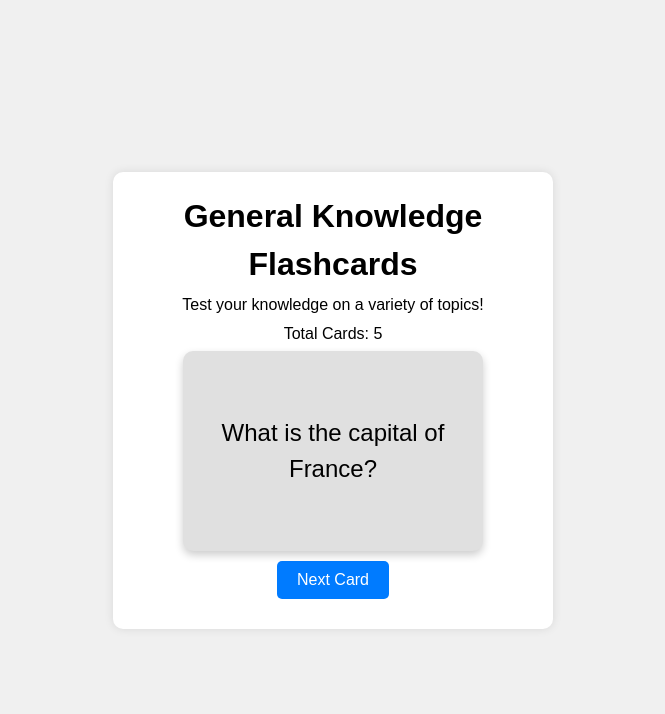
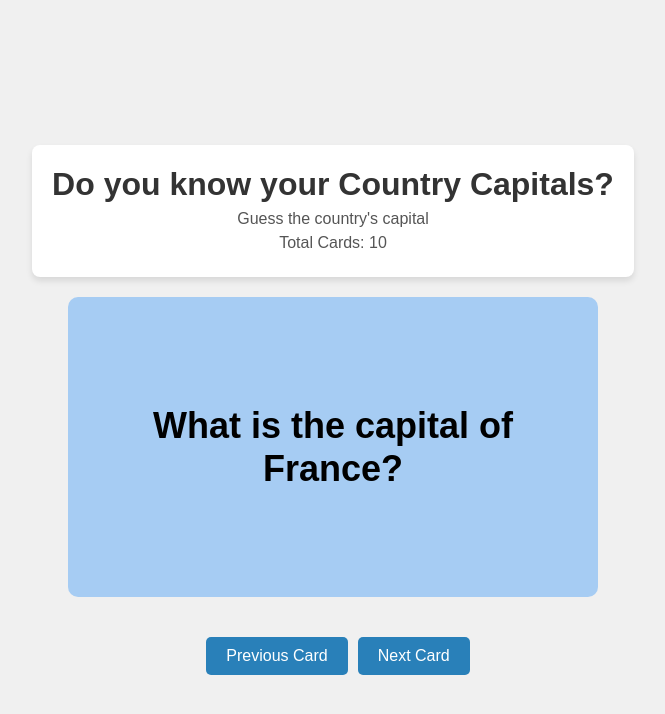
Before and after one commit to 2bTwist/Flashcards, a React (Vite) app: page / in a window 1280 px wide. Shown: the top 714 px of the page, without its empty margins (307-972 px from the left). Built offline with nearby package versions, Linux system fonts and the light colour scheme.

Commit message:
Implemented Back Button, Added styling

```diff
--- a/src/App.css
+++ b/src/App.css
@@ -1,3 +1,4 @@
+/* src/App.css */
 body {
     font-family: Arial, sans-serif;
     display: flex;
@@ -8,37 +9,28 @@ body {
     background-color: #f0f0f0;
   }
 
-.app {
+  .app-container {
     text-align: center;
-  background: white;
-  padding: 20px;
-  border-radius: 10px;
-  box-shadow: 0 0 10px rgba(0, 0, 0, 0.1);
-  width: 100%;
-  max-width: 400px; /* Limit the width for better centering */
+    margin-top: 20px;
   }
 
-.card-set-info h1 {
-  margin: 0;
-  font-size: 2em;
+  .flashcard-container {
+    margin: 20px auto;
   }
 
-.card-set-info p {
-  margin: 5px 0;
+  .button {
+    margin-left: 10px;
+    margin-top: 20px;
+    padding: 10px 20px;
+    font-size: 16px;
+    background-color: #2980b9;
+    color: white;
+    border: none;
+    border-radius: 5px;
+    cursor: pointer;
+    transition: background-color 0.3s ease;
   }
 
-
-.next-button {
-  margin: 10px;
-  padding: 10px 20px;
-  font-size: 1em;
-  border: none;
-  border-radius: 5px;
-  background: #007bff;
-  color: white;
-  cursor: pointer;
+  .button:hover {
+    background-color: #1a5276;
   }
-
-.next-button:hover {
-  background: #0056b3;
-}
--- a/src/App.jsx
+++ b/src/App.jsx
@@ -1,32 +1,54 @@
-import { useState } from 'react';
+// src/App.jsx
+import React, { useState } from 'react';
+import Flashcard from './components/Flashcard';
 import { cards } from './data/cards';
-import CardSetInfo from './components/CardSetInfo';
-import Card from './components/Card';
-import NextButton from './components/NextButton';
+import FlashCardInfo from './components/FlashCardInfo';
 import './App.css';
 
-const App = () => {
-  const [currentCardIndex, setCurrentCardIndex] = useState(0);
+function App() {
+  const [currentIndex, setCurrentIndex] = useState(0);
 
-  const getRandomCardIndex = () => {
-    return Math.floor(Math.random() * cards.length);
-  };
+  const [prevIndex, setPrevIndex] = useState(currentIndex);
 
-  const handleNextCard = () => {
-    setCurrentCardIndex(getRandomCardIndex());
-  };
+  const handleNext = () =>{
+    setPrevIndex(currentIndex);
+    let nextIndex = Math.floor(Math.random() * (cards.length))
+
+    while(currentIndex === nextIndex){
+      nextIndex = Math.floor(Math.random() * (cards.length))
+    }
+
+    setCurrentIndex(nextIndex)
+  }
+
+  const handlePrevious = () => {
+    setCurrentIndex(prevIndex)
+  }
 
   return (
-    <div className="app">
-      <CardSetInfo
-        title="General Knowledge Flashcards"
-        description="Test your knowledge on a variety of topics!"
+    <div className="app-container">
+      <FlashCardInfo
+        title="Do you know your Country Capitals?"
+        description="Guess the country's capital"
         totalCards={cards.length}
       />
-      <Card card={cards[currentCardIndex]} />
-      <NextButton onClick={handleNextCard} />
+      <div className="flashcard-container">
+        <Flashcard card={cards[currentIndex]} key={currentIndex} />
+      </div>
+      <button
+        onClick={handlePrevious}
+        className="button"
+      >
+        Previous Card
+      </button>
+      <button
+        onClick={handleNext}
+        className="button"
+      >
+        Next Card
+      </button>
     </div>
   );
-};
+}
 
 export default App;
--- a/src/components/Card.css
+++ /dev/null
@@ -1,44 +0,0 @@
-.card {
-    width: 300px;
-    height: 200px;
-    perspective: 1000px;
-    justify-self: center;
-    cursor: pointer;
-  }
-
-  .card-inner {
-    width: 100%;
-    height: 100%;
-    position: relative;
-    transform-style: preserve-3d;
-    transition: transform 0.6s;
-  }
-
-  .card.flipped .card-inner {
-    transform: rotateY(180deg);
-  }
-
-  .card-front,
-  .card-back {
-    width: 100%;
-    height: 100%;
-    position: absolute;
-    backface-visibility: hidden;
-    display: flex;
-    justify-content: center;
-    align-items: center;
-    border-radius: 10px;
-    box-shadow: 0 4px 8px rgba(0, 0, 0, 0.2);
-    font-size: 1.5em;
-    text-align: center;
-  }
-
-  .card-front {
-    background-color: #e0e0e0;
-  }
-
-  .card-back {
-    background-color: #007bff;
-    color: white;
-    transform: rotateY(180deg);
-  }
--- a/src/components/Card.jsx
+++ /dev/null
@@ -1,27 +0,0 @@
-import { useState } from 'react';
-import './Card.css'; // Import the CSS for flipping animation
-
-const Card = ({ card }) => {
-  const [showAnswer, setShowAnswer] = useState(false);
-  const [isFlipped, setIsFlipped] = useState(false);
-
-  const handleClick = () => {
-    setIsFlipped(!isFlipped);
-    setTimeout(() => setShowAnswer(!showAnswer), 150); // Delay to sync with flip animation
-  };
-
-  return (
-    <div className={`card ${isFlipped ? 'flipped' : ''}`} onClick={handleClick}>
-      <div className="card-inner">
-        <div className="card-front">
-          {card.question}
-        </div>
-        <div className="card-back">
-          {card.answer}
-        </div>
-      </div>
-    </div>
-  );
-};
-
-export default Card;
--- a/src/components/CardSetInfo.jsx
+++ /dev/null
@@ -1,11 +0,0 @@
-const CardSetInfo = ({ title, description, totalCards }) => {
-    return (
-      <div className="card-set-info">
-        <h1>{title}</h1>
-        <p>{description}</p>
-        <p>Total Cards: {totalCards}</p>
-      </div>
-    );
-};
-
-  export default CardSetInfo;
--- /dev/null
+++ b/src/components/FlashCardInfo.jsx
@@ -0,0 +1,15 @@
+// src/components/FlashCardInfo.jsx
+import React from 'react';
+import '../styles/FlashCardInfo.css';
+
+function FlashCardInfo({ title, description, totalCards }) {
+  return (
+    <div className="flashcard-info">
+      <h1>{title}</h1>
+      <p>{description}</p>
+      <p>Total Cards: {totalCards}</p>
+    </div>
+  );
+}
+
+export default FlashCardInfo;
--- /dev/null
+++ b/src/components/Flashcard.jsx
@@ -0,0 +1,21 @@
+import { useState } from "react";
+import "../styles/Flashcard.css";
+
+function Flashcard({ card }) {
+    const [isFlipped, setIsFlipped] = useState(false);
+
+    return (
+        <div className="flip-card" onClick={() => setIsFlipped(!isFlipped)}>
+            <div className={`flip-card-inner ${isFlipped ? "flipped" : ""}`}>
+                <div className="flip-card-front">
+                    <h2>{card.question}</h2>
+                </div>
+                <div className="flip-card-back">
+                    <h2>{card.answer}</h2>
+                </div>
+            </div>
+        </div>
+    );
+}
+
+export default Flashcard;
--- a/src/components/NextButton.jsx
+++ /dev/null
@@ -1,9 +0,0 @@
-const NextButton = ({ onClick }) => {
-    return (
-        <button className="next-button" onClick={onClick}>
-          Next Card
-        </button>
-    );
-  };
-
-export default NextButton;
--- a/src/data/cards.js
+++ b/src/data/cards.js
@@ -1,7 +1,42 @@
 export const cards = [
-    { question: "What is the capital of France?", answer: "Paris" },
-    { question: "What is 2 + 2?", answer: "4" },
-    { question: "What is the largest planet in our solar system?", answer: "Jupiter" },
-    { question: "What is the chemical symbol for water?", answer: "H2O" },
-    { question: "Who wrote 'To Kill a Mockingbird'?", answer: "Harper Lee" }
-  ];
+  {
+    question: "What is the capital of France?",
+    answer: "Paris"
+  },
+  {
+    question: "What is the capital of Germany?",
+    answer: "Berlin"
+  },
+  {
+    question: "What is the capital of Italy?",
+    answer: "Rome"
+  },
+  {
+    question: "What is the capital of Spain?",
+    answer: "Madrid"
+  },
+  {
+    question: "What is the capital of Portugal?",
+    answer: "Lisbon"
+  },
+  {
+    question: "What is the capital of Norway?",
+    answer: "Oslo"
+  },
+  {
+    question: "What is the capital of Sweden?",
+    answer: "Stockholm"
+  },
+  {
+    question: "What is the capital of Denmark?",
+    answer: "Copenhagen"
+  },
+  {
+    question: "What is the capital of the Netherlands?",
+    answer: "Amsterdam"
+  },
+  {
+    question: "What is the capital of Belgium?",
+    answer: "Brussels"
+  }
+];
--- a/src/index.css
+++ b/src/index.css
@@ -1,7 +1,7 @@
 :root {
   font-family: system-ui, Avenir, Helvetica, Arial, sans-serif;
-  line-height: 1.5;
-  font-weight: 400;
+  line-height: 1.2;
+  font-weight: 100;
   font-synthesis: none;
   text-rendering: optimizeLegibility;
   -webkit-font-smoothing: antialiased;
--- /dev/null
+++ b/src/styles/Flashcard.css
@@ -0,0 +1,55 @@
+/* src/components/Flashcard.css */
+.flip-card {
+  background-color: transparent;
+  width: 530px;
+  height: 300px;
+  perspective: 1000px;
+  cursor: pointer;
+  display: flex;
+  align-items: center;
+  justify-content: center;
+  margin: 20px auto; /* centers the card and adds vertical spacing */
+}
+
+.flip-card-inner {
+  position: relative;
+  width: 100%;
+  height: 100%;
+  text-align: center;
+  transition: transform 0.2s;
+  transform-style: preserve-3d;
+  transform-origin: center; /* ensures rotation occurs about the center */
+}
+
+.flip-card-inner.flipped {
+  transform: rotateX(180deg);
+}
+
+.flip-card-front,
+.flip-card-back {
+  position: absolute;
+  top: 0; /* ensures both faces start at the same vertical position */
+  left: 0; /* ensures both faces start at the same horizontal position */
+  width: 100%;
+  height: 100%;
+  -webkit-backface-visibility: hidden;
+  backface-visibility: hidden;
+  display: flex;
+  align-items: center;
+  justify-content: center;
+  font-size: 1.5rem;
+  border-radius: 10px;
+  padding: 20px;
+  box-sizing: border-box;
+}
+
+.flip-card-front {
+  background-color: #a6ccf3;
+  color: black;
+}
+
+.flip-card-back {
+  background-color: #2980b9;
+  color: white;
+  transform: rotateX(180deg);
+}
--- /dev/null
+++ b/src/styles/FlashcardInfo.css
@@ -0,0 +1,22 @@
+/* src/components/FlashCardInfo.css */
+.flashcard-info {
+  margin-bottom: 20px;
+  padding: 20px;
+  background-color: #ffffff;
+  border-radius: 8px;
+  box-shadow: 0 4px 6px rgba(0,0,0,0.1);
+  max-width: 600px;
+  margin-left: auto;
+  margin-right: auto;
+}
+
+.flashcard-info h1 {
+  margin: 0;
+  font-size: 2rem;
+  color: #333;
+}
+
+.flashcard-info p {
+  margin: 5px 0;
+  color: #555;
+}
```
Also changed, not shown: 1 other file (tests, documents, lock files or other folders). Lines whose indentation alone changed are shown as unchanged.
